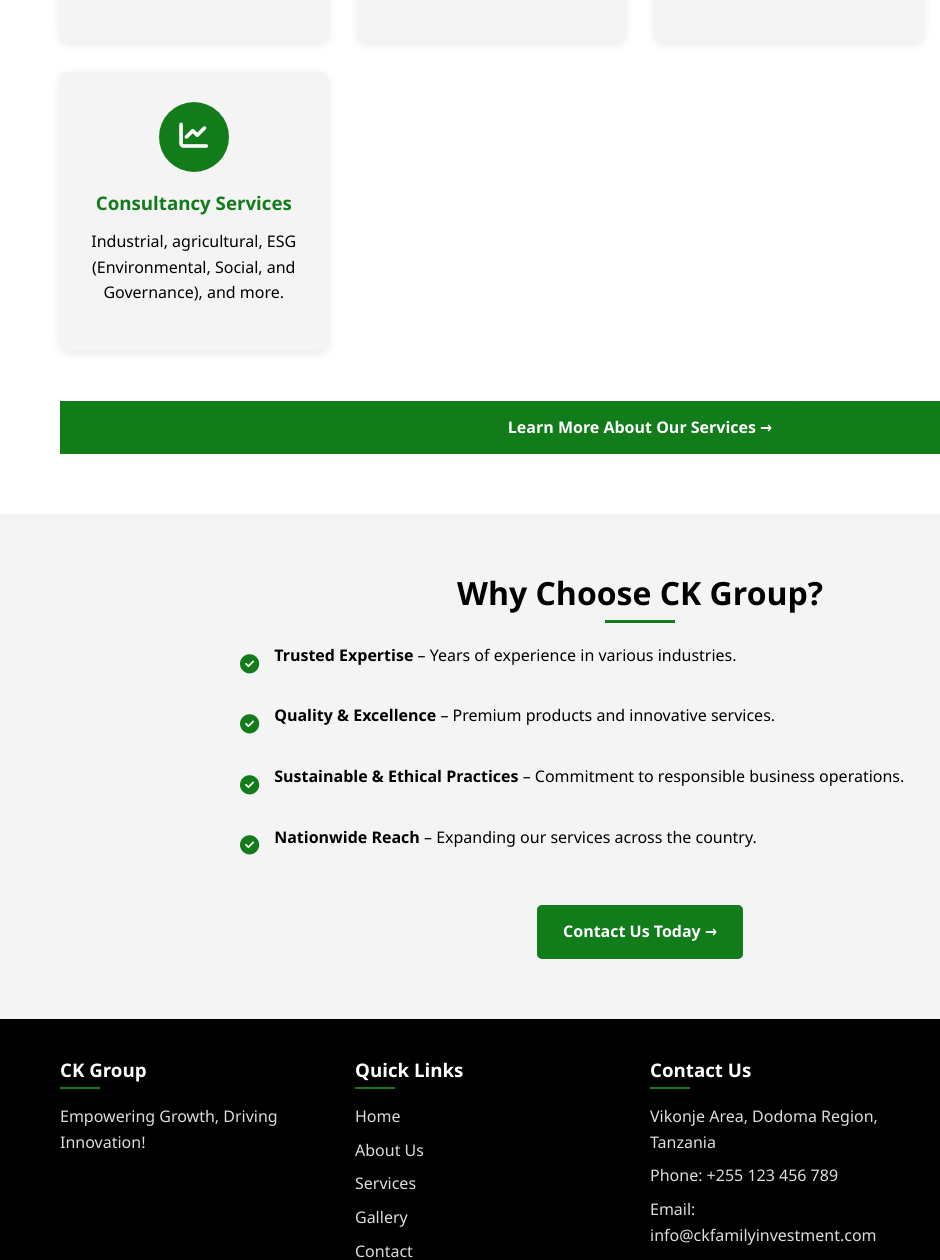
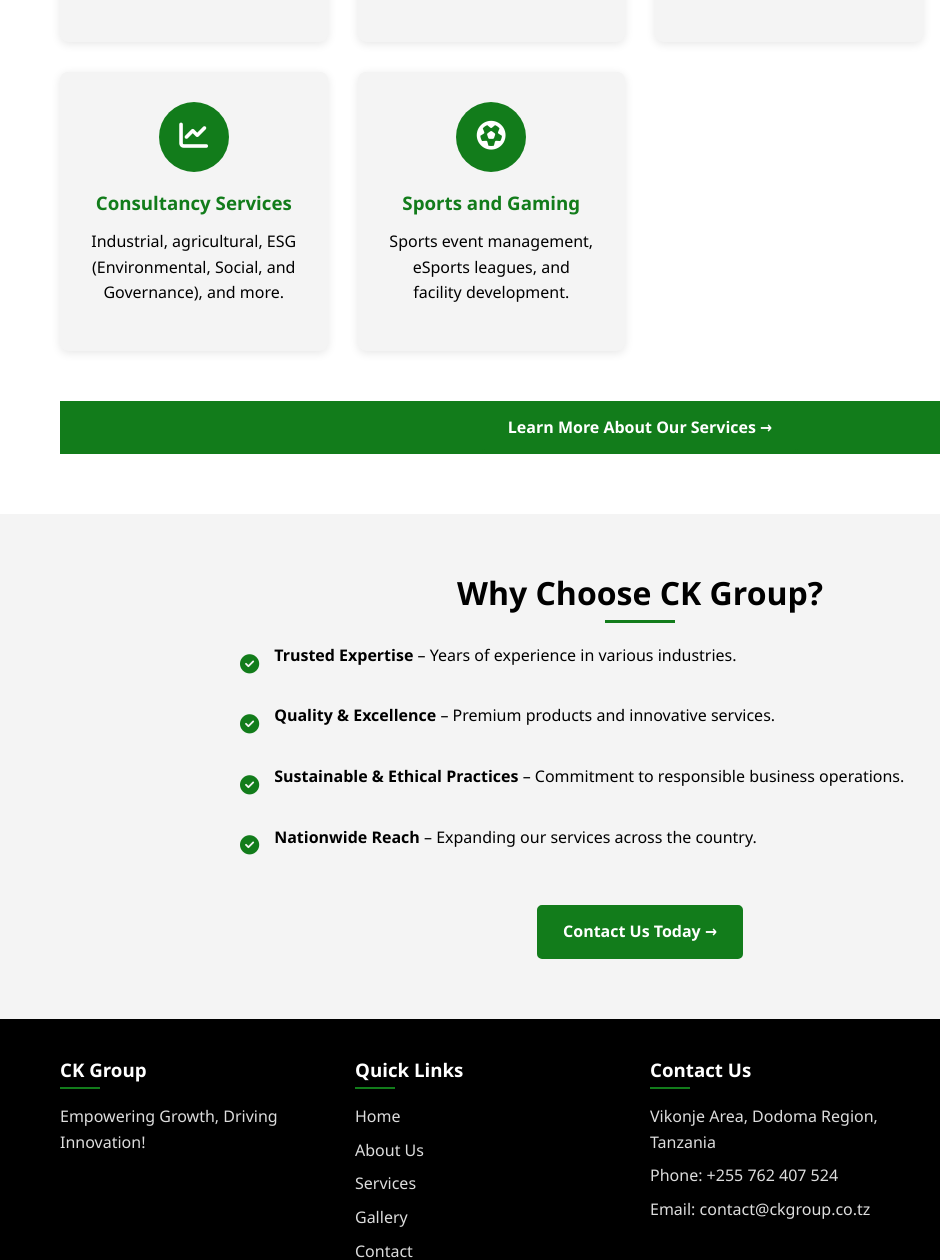
Before and after one commit to jaikwiz/ckfamilyinvestmentltd, a plain HTML site: page index.html in a window 1280 px wide. Shown: the part 1525-2785 px from the top of the page, 0-940 px from the left. Drawn offline with Linux system fonts and the light colour scheme.

Commit message:
Add files via upload

```diff
--- a/index.html
+++ b/index.html
@@ -92,6 +92,13 @@
                         <h3>Consultancy Services</h3>
                         <p>Industrial, agricultural, ESG (Environmental, Social, and Governance), and more.</p>
                     </div>
+                    <div class="service-card">
+                        <div class="service-icon">
+                            <i class="fas fa-futbol"></i>
+                        </div>
+                        <h3>Sports and Gaming</h3>
+                        <p>Sports event management, eSports leagues, and facility development.</p>
+                    </div>
                 </div>
                 <div class="services-cta">
                     <a href="services.html" class="btn primary-btn">Learn More About Our Services →</a>
@@ -147,8 +154,8 @@
             <div class="footer-column">
                 <h3>Contact Us</h3>
                 <p>Vikonje Area, Dodoma Region, Tanzania</p>
-                <p>Phone: +255 123 456 789</p>
-                <p>Email: info@ckfamilyinvestment.com</p>
+                <p>Phone: +255 762 407 524</p>
+                <p>Email: contact@ckgroup.co.tz</p>
             </div>
             <div class="footer-column">
                 <h3>Follow Us</h3>
```
Also changed, not shown: about.html (+5 -2 lines), contact.html (+4 -4 lines), gallery.html (+2 -2 lines), services.html (+2 -2 lines).
